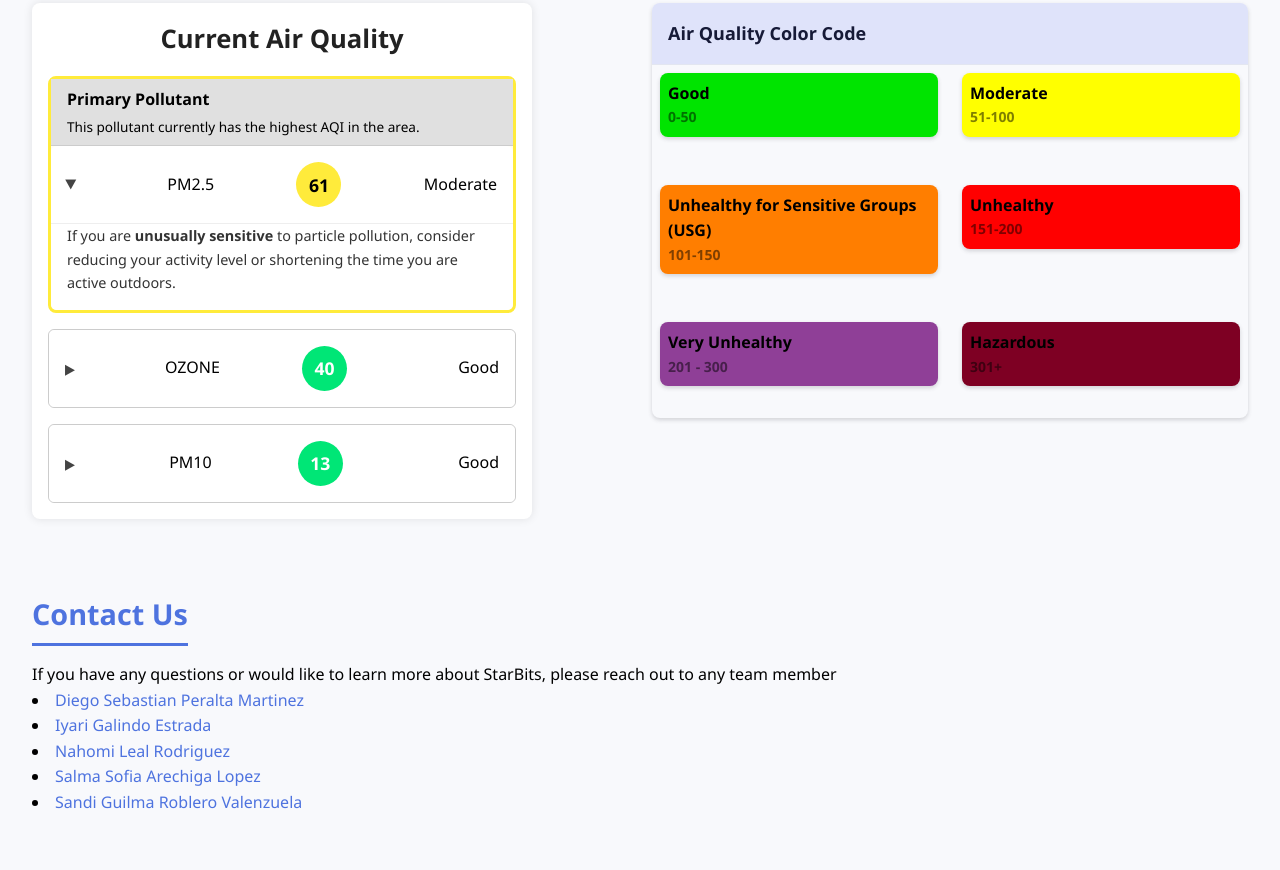
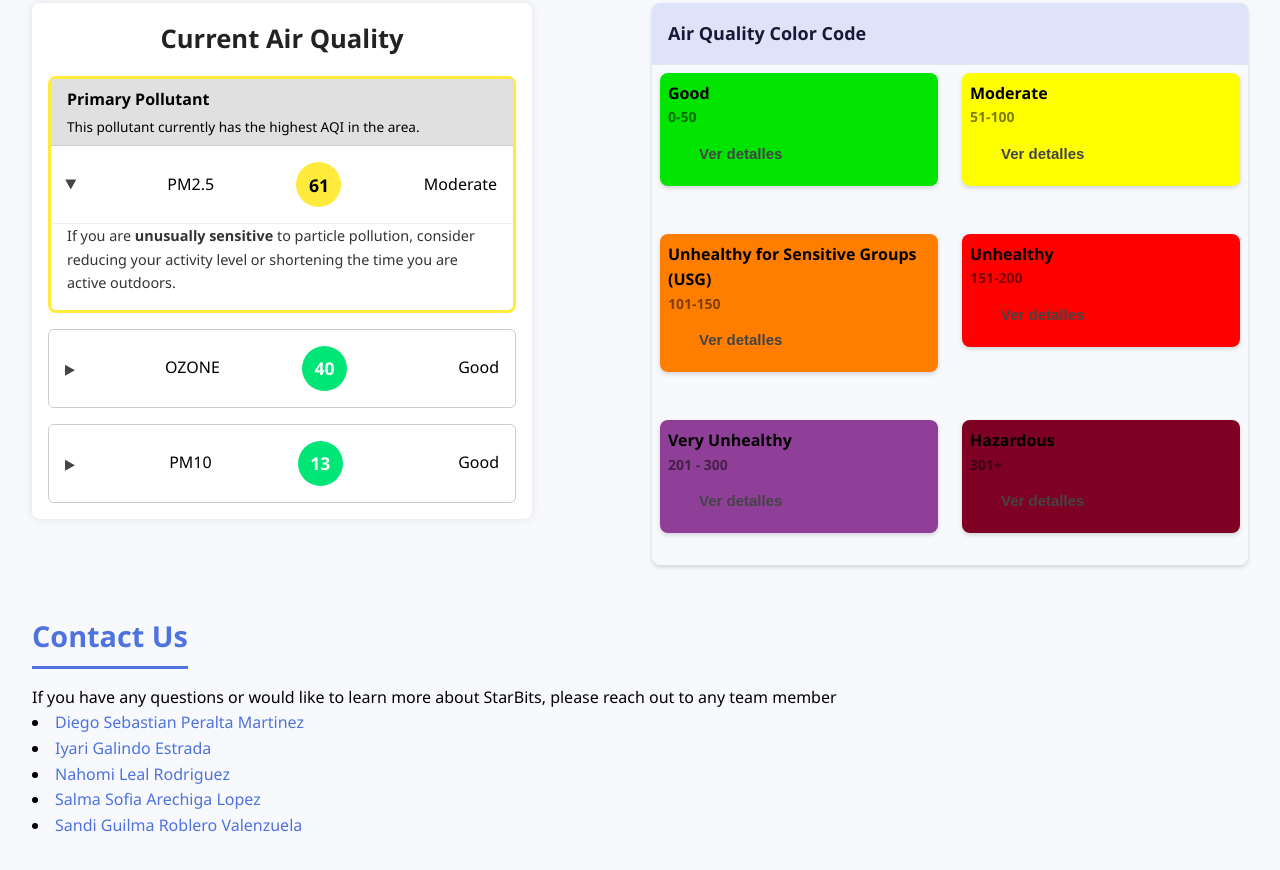
Before and after one commit to iyariestrada/StarBits-front, a plain HTML site: page index.html in a window 1280 px wide. Shown: the part 836-1706 px from the top of the page. Drawn offline with nearby package versions, Linux system fonts and the light colour scheme; some packages are replaced by stand-ins of ours; a script that the page names is missing.

Commit message:
color code msgs

```diff
--- a/app.js
+++ b/app.js
@@ -181,3 +181,43 @@ document.addEventListener("DOMContentLoaded", () => {
     startAutoSlide();
   }
 });
+
+function mostrarMensajeGood() {
+  Swal.fire({
+    title: "Sin riesgo",
+    html: "La calidad del aire es satisfactoria y existe poco o ningún riesgo para la salud. Se puede realizar cualquier actividad al aire libre",
+    confirmButtonText: "Cerrar",
+  });
+}
+
+function mostrarMensajeModerate() {
+  Swal.fire({
+    title: "Aceptable",
+    html: "La calidad del aire es aceptable, sin embargo, en el caso de algunos contaminantes, las personas que son inusualmente sensibles, pueden presentar sintomas moderados. Las personas que son extremadamente sensibles a la contaminación deben considerar limitar los esfuerzos prolongados al aire libre.",
+    confirmButtonText: "Cerrar",
+  });
+}
+
+function mostrarUSG() {
+  Swal.fire({
+    title: "Dañina a la salud de grupos sensibles",
+    html: "Quienes pertenecen a los grupos sensibles pueden experimentar efectos en la salud. El público en general usualmente no es afectado. Los niños, adultos mayores, personas que realizan actividad física intensa o con enfermedades respiratorias y cardiovasculares, deben limitar los esfuerzos prolongados al aire libre.",
+    confirmButtonText: "Cerrar",
+  });
+}
+
+function mostrarMensajeUnhealthy() {
+  Swal.fire({
+    title: "Dañina a la salud",
+    html: "Todos pueden experimentar efectos en la salud, quienes pertenecen a los grupos sensibles pueden experimentar efectos graves en la salud. Los niños, adultos mayores, personas que realizan actividad fisica intensa o con enfermedades respiratorias y cardiovasculares, deben evitar el esfuerzo prolongado al aire libre.",
+    confirmButtonText: "Cerrar",
+  });
+}
+
+function mostrarVeryUnhealthy() {
+  Swal.fire({
+    title: "Peligroso para la salud",
+    html: "Representa una condición de emergencia. La población en general debe suspender los esfuerzos al aire libre.",
+    confirmButtonText: "Cerrar",
+  });
+}
--- a/index.html
+++ b/index.html
@@ -135,6 +135,7 @@
                     <div class="card-body font-weight-bold">
                       Good
                       <div class="text-black-50 small">0-50</div>
+                      <button class="boton-js" onclick="mostrarMensajeGood()">Ver detalles</button>
                     </div>
                   </div>
                 </div>
@@ -143,6 +144,7 @@
                     <div class="card-body font-weight-bold">
                       Moderate
                       <div class="text-black-50 small">51-100</div>
+                      <button class="boton-js" onclick="mostrarMensajeModerate()">Ver detalles</button>
                     </div>
                   </div>
                 </div>
@@ -151,6 +153,7 @@
                     <div class="card-body font-weight-bold">
                       Unhealthy for Sensitive Groups (USG)
                       <div class="text-black-50 small">101-150</div>
+                      <button class="boton-js" onclick="mostrarMensajeUSG()">Ver detalles</button>
                     </div>
                   </div>
                 </div>
@@ -159,6 +162,7 @@
                     <div class="card-body font-weight-bold">
                       Unhealthy
                       <div class="text-black-50 small">151-200</div>
+                      <button class="boton-js" onclick="mostrarMensajeUnhealthy()">Ver detalles</button>
                     </div>
                   </div>
                 </div>
@@ -167,6 +171,7 @@
                     <div class="card-body font-weight-bold">
                       Very Unhealthy
                       <div class="text-black-50 small">201 - 300</div>
+                      <button class="boton-js" onclick="mostrarMensajeUnhealthy()">Ver detalles</button>
                     </div>
                   </div>
                 </div>
@@ -175,6 +180,7 @@
                     <div class="card-body font-weight-bold">
                       Hazardous
                       <div class="text-black-50 small">301+</div>
+                      <button class="boton-js" onclick="mostrarVeryUnhealthy()">Ver detalles</button>
                     </div>
                   </div>
                 </div>
--- a/styles.css
+++ b/styles.css
@@ -665,3 +665,13 @@ details[open] .description {
 .show-carousel-btn:hover {
   background-color: #0056b3;
 }
+
+.boton-js {
+  background-color: #0000;
+  color: rgb(68, 68, 71);
+  font-weight: bold;
+  padding: 15px 30px;
+  font-size: 15px;
+  border: 1px solid #0000;
+  border-radius: 10px;
+}
```
